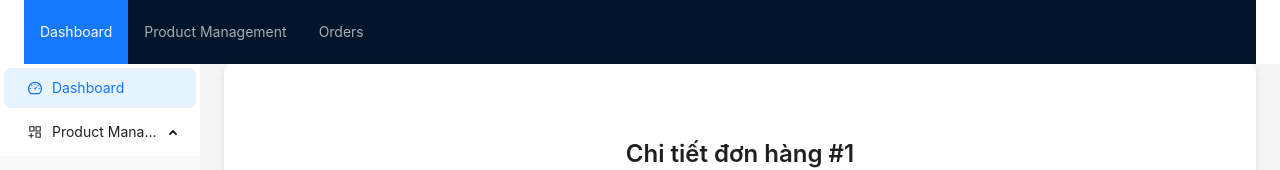
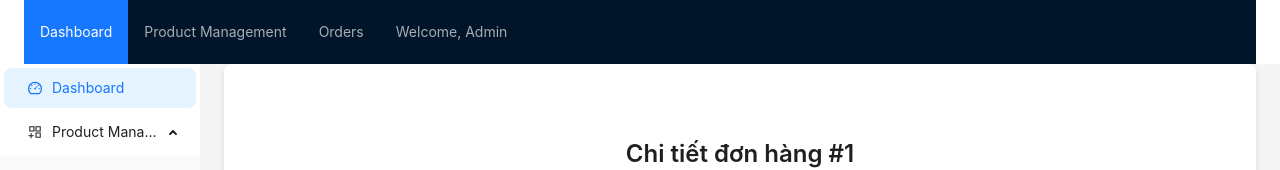
Before and after one commit to Website-Furino/FW2_Spring2025, a React (Vite) app: page /admin/orders/1 in a window 1280 px wide. Shown: the top 170 px of the page. Built offline with nearby package versions, Linux system fonts and the light colour scheme; data requests are answered from the project's data file; sample sign-in values are in the browser's storage.

Commit message:
lấy tên admin

```diff
--- a/src/page/(admin)/components/Header.tsx
+++ b/src/page/(admin)/components/Header.tsx
@@ -1,7 +1,6 @@
-// HeaderMenu.js
-
 import { Menu } from "antd";
 import Link from "antd/es/typography/Link";
+import { useEffect, useState } from "react";
 
 const items1 = [
   { key: "1", label: "Dashboard", path: "/admin" },
@@ -12,6 +11,18 @@ const items1 = [
 }));
 
 const HeaderMenu = () => {
+  const [adminName, setAdminName] = useState("");
+
+  useEffect(() => {
+    // Lấy thông tin người dùng từ localStorage
+    const user = JSON.parse(localStorage.getItem("user") || "{}");
+
+    // Kiểm tra và lưu tên admin vào state
+    if (user?.role === "admin") {
+      setAdminName(user?.fullName || "Admin");
+    }
+  }, []);
+
   return (
     <Menu
       theme="dark"
@@ -24,6 +35,12 @@ const HeaderMenu = () => {
           <Link>{item.label}</Link>
         </Menu.Item>
       ))}
+
+      {adminName && (
+        <Menu.Item key="adminName" style={{ float: "right" }}>
+          <span>Welcome, {adminName}</span>
+        </Menu.Item>
+      )}
     </Menu>
   );
 };
```
